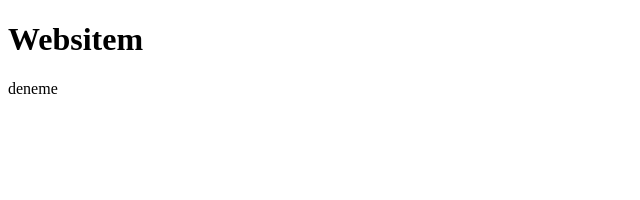
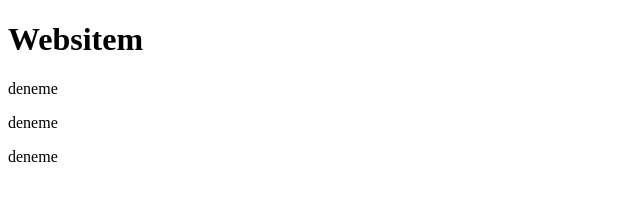
Before and after one commit to bunyamingoymen/bunyamingoymen.github.io, a plain HTML site: page index.html in a window 1280 px wide. Shown: the whole page, without its empty margins (0-640 px from the left). Drawn offline with Linux system fonts and the light colour scheme.

Commit message:
Update index.html

```diff
--- a/index.html
+++ b/index.html
@@ -8,6 +8,8 @@
       <h1> Websitem </h1>
 
       <p> deneme </p>
+    <p> deneme </p>
+    <p> deneme </p>
   </body>
 
 </html>
```
